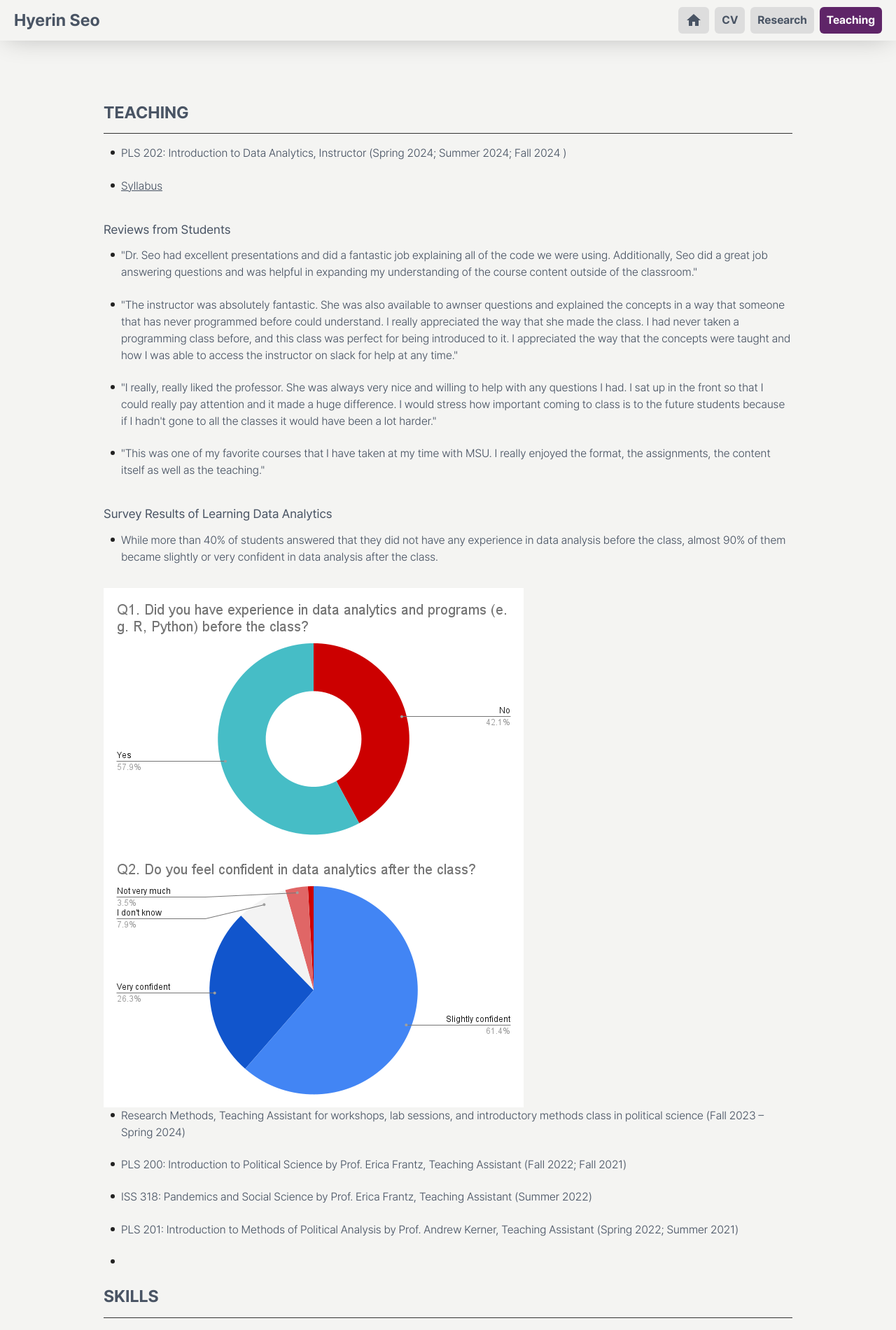
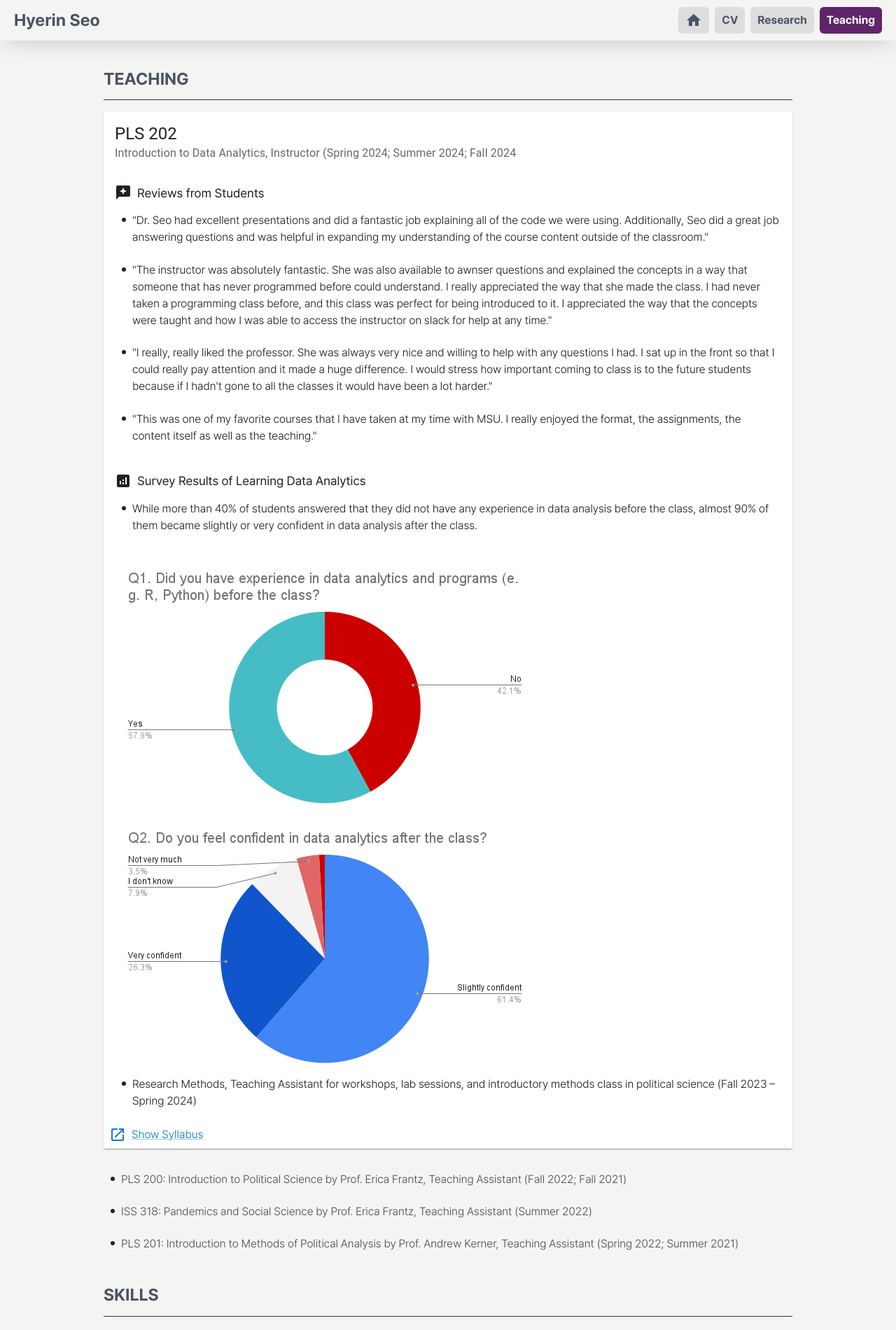
Before and after one commit to HyerinSeo1106/hyerinseo, a React (Vite) app: page /teaching in a window 1280 px wide. Shown: the top 1900 px of the page at 70% size. Built offline with nearby package versions, Linux system fonts and the light colour scheme.

Commit message:
디자인 수정

```diff
--- a/src/pages/research/index.jsx
+++ b/src/pages/research/index.jsx
@@ -2,18 +2,10 @@ import FightImg from "../../assets/images/fight_kor_jap_re_kor.png";
 import FigImg1 from "../../assets/images/fig4_tiff.png";
 import FigImg2 from "../../assets/images/fig7_tiff.png";
 
-import Accordion from '@mui/material/Accordion';
-import AccordionActions from '@mui/material/AccordionActions';
-import AccordionSummary from '@mui/material/AccordionSummary';
-import AccordionDetails from '@mui/material/AccordionDetails';
-import ExpandMoreIcon from '@mui/icons-material/ExpandMore';
-import Button from '@mui/material/Button';
-
-import Card from '@mui/material/Card';
-import CardActions from '@mui/material/CardActions';
-import CardContent from '@mui/material/CardContent';
-import CardMedia from '@mui/material/CardMedia';
-import Typography from '@mui/material/Typography';
+import Accordion from "@mui/material/Accordion";
+import AccordionSummary from "@mui/material/AccordionSummary";
+import AccordionDetails from "@mui/material/AccordionDetails";
+import ExpandMoreIcon from "@mui/icons-material/ExpandMore";
 
 export default function ResearchPage() {
   return (
@@ -39,74 +31,100 @@ export default function ResearchPage() {
             Annick Anctil and Christian Houle (under review)
           </li>
           <li>
-            <i className="bold">“Everyday Nationalism Unleashed Online: Textual Evidence from South
-            Korea During the 2022 World Cup Games” (under revision) </i>
+            <i className="bold">
+              “Everyday Nationalism Unleashed Online: Textual Evidence from
+              South Korea During the 2022 World Cup Games” (under revision){" "}
+            </i>
           </li>
         </ul>
-
-        <Accordion className="mt-4">
+        <br />
+        <Accordion>
           <AccordionSummary
             expandIcon={<ExpandMoreIcon />}
             aria-controls="panel1-content"
             id="panel1-header"
+            sx={{
+              height: "50px",
+              minHeight: "50px!important",
+            }}
           >
-            Paper Details
+            Abstract
           </AccordionSummary>
-          <AccordionDetails>
-            <h3 className="sub-title">Abstract</h3>
+          <AccordionDetails sx={{ margin: "0!important" }}>
             <ul className="list">
               <li>
-                This study explores everyday nationalism in the context of the 2022
-                World Cup within Korean online communities, exploring how ordinary
-                individuals voluntarily produce and consume nationalism in their
-                daily lives. Utilizing structural text analysis on posts and
-                comments, it reveals that international sports events intensify
-                nationalism by accentuating distinctions between “my” and “other”
-                nations. Rather than creating new divides, these events reinforce
-                existing national rivalries. Nationalism based on ingroup success
-                fosters belonging and empathy, while that rooted in outgroup
-                performance displays significant hostility, especially towards
-                Japan. Remarkably, this animosity persists despite no direct match
-                between Korea and Japan during the World Cup, emphasizing the
-                importance of underlying public perceptions of ingroup and outgroup
-                in the observed expression of everyday nationalism. The findings
-                contribute nuanced insights to the study of nationalism in the
-                digital age, elucidating how online interactions shape and influence
-                national identity.
+                This study explores everyday nationalism in the context of the
+                2022 World Cup within Korean online communities, exploring how
+                ordinary individuals voluntarily produce and consume nationalism
+                in their daily lives. Utilizing structural text analysis on
+                posts and comments, it reveals that international sports events
+                intensify nationalism by accentuating distinctions between “my”
+                and “other” nations. Rather than creating new divides, these
+                events reinforce existing national rivalries. Nationalism based
+                on ingroup success fosters belonging and empathy, while that
+                rooted in outgroup performance displays significant hostility,
+                especially towards Japan. Remarkably, this animosity persists
+                despite no direct match between Korea and Japan during the World
+                Cup, emphasizing the importance of underlying public perceptions
+                of ingroup and outgroup in the observed expression of everyday
+                nationalism. The findings contribute nuanced insights to the
+                study of nationalism in the digital age, elucidating how online
+                interactions shape and influence national identity.
               </li>
               <li>
-                Keywords: everyday nationalism, online nationalism, East Asia, South
-                Korea, text analysis
+                Keywords: everyday nationalism, online nationalism, East Asia,
+                South Korea, text analysis
               </li>
+              <img src={FightImg} alt="" style={{ marginTop: "2rem " }} />
               <li>
-                <img src={FightImg1} alt="" style={{ marginTop: "2rem " }} />
-                A word cloud highlighting three national categories: Korea, Japan, and Others. Words associated with Korea
-                show expressions of emotion, like love, praise, and crying, while posts about Japan often feature celebrations
-                of their defeat, sometimes using negative emojis. Interestingly, Koreans often mention "Korea" when discussing Japan,
-                reflecting a tendency to compare their own country with Japan. In contrast, words in the "Others" category, like Messi,
-                Neymar, Brazil, and Argentina, are more neutral, focusing on players and countries rather than emotional reactions.
+                word cloud highlighting three national categories: Korea, Japan,
+                and Others. Words associated with Korea show expressions of
+                emotion, like love, praise, and crying, while posts about Japan
+                often feature celebrations of their defeat, sometimes using
+                negative emojis. Interestingly, Koreans often mention "Korea"
+                when discussing Japan, reflecting a tendency to compare their
+                own country with Japan. In contrast, words in the "Others"
+                category, like Messi, Neymar, Brazil, and Argentina, are more
+                neutral, focusing on players and countries rather than emotional
+                reactions.
               </li>
+              <img src={FigImg1} alt="" />
               <li>
-                <img src={FigImg} alt="" />
-                A term category association plot, or "Fightin' Words" plot, which highlights the most distinctive words used in
-                comments related to Korea and Japan. The plot shows how certain terms are exclusive to each category, with dots
-                representing the most defining words. For posts about Korea, terms like "cute," "crying (ㅠㅠ)," and references
-                to the Korean coach Bento and team captain Son Heung-min dominate. In contrast, comments about Japan feature
-                laughter symbols, direct mentions of Japan, and derogatory depictions using monkey emojis. Notably, the term
-                “war criminal” frequently appears when Koreans discuss Japan, reflecting deep-seated historical tensions between the two nations.
+                A term category association plot, or "Fightin' Words" plot,
+                which highlights the most distinctive words used in comments
+                related to Korea and Japan. The plot shows how certain terms are
+                exclusive to each category, with dots representing the most
+                defining words. For posts about Korea, terms like "cute,"
+                "crying (ㅠㅠ)," and references to the Korean coach Bento and
+                team captain Son Heung-min dominate. In contrast, comments about
+                Japan feature laughter symbols, direct mentions of Japan, and
+                derogatory depictions using monkey emojis. Notably, the term
+                “war criminal” frequently appears when Koreans discuss Japan,
+                reflecting deep-seated historical tensions between the two
+                nations.
               </li>
+              <img src={FigImg2} alt="" />
               <li>
-                <img src={FigImg2} alt="" />
-                Topic differences of Korea and Japan from a structural topic model. The contrast of topics prevalent for each country
-                proves how the tones and terms used for each country are different with statistical significance.
+                Topic differences of Korea and Japan from a structural topic
+                model. The contrast of topics prevalent for each country proves
+                how the tones and terms used for each country are different with
+                statistical significance.
               </li>
             </ul>
           </AccordionDetails>
         </Accordion>
+        <ul className="list mt-4">
           <li>
-          <a href="https://preprints.apsanet.org/engage/apsa/article-details/66d53b4220ac769e5f922a89" target="__blank">
-            "Pride and Politics: The Varied Influence of National Pride on Political Behavior in South Korea, Japan, and China" (2024 APSA Presentation) </a>
+            <a
+              href="https://preprints.apsanet.org/engage/apsa/article-details/66d53b4220ac769e5f922a89"
+              target="__blank"
+            >
+              "Pride and Politics: The Varied Influence of National Pride on
+              Political Behavior in South Korea, Japan, and China" (2024 APSA
+              Presentation){" "}
+            </a>
           </li>
+        </ul>
 
         <h2 className="sub-title">PUBLICATIONS</h2>
         <ul className="list">
@@ -123,8 +141,11 @@ export default function ResearchPage() {
               target="__blank"
             >
               “An Analysis on the Authority of the GCC Based on the Network
-              Theory.” <i className="italic">The Journal of the Institute of the Middle East Studies</i>,
-              2015, 34.1: 23-53
+              Theory.”{" "}
+              <i className="italic">
+                The Journal of the Institute of the Middle East Studies
+              </i>
+              , 2015, 34.1: 23-53
             </a>
           </li>
         </ul>
--- a/src/pages/teaching/index.jsx
+++ b/src/pages/teaching/index.jsx
@@ -1,71 +1,127 @@
+import { useState } from "react";
+import { Link } from "@mui/material";
+
 import SyllabusPdf from "../../assets/etc/pls202_24spring_syllabus.pdf";
-import SurbeyImg1 from "../../assets/images/surbey1.png";//
-import SurbeyImg2 from "../../assets/images/surbey2.png";//
 import imgnew1 from "../../assets/images/q1_plot.png";
 import imgnew2 from "../../assets/images/q2_plot.png";
 
+import { styled } from "@mui/material/styles";
+import Card from "@mui/material/Card";
+import CardHeader from "@mui/material/CardHeader";
+import CardContent from "@mui/material/CardContent";
+import CardActions from "@mui/material/CardActions";
+
+import IconButton from "@mui/material/IconButton";
+import OpenInNewIcon from "@mui/icons-material/OpenInNew";
+import ReviewsIcon from "@mui/icons-material/Reviews";
+import AnalyticsIcon from "@mui/icons-material/Analytics";
+
+const ExpandMore = styled((props) => {
+  const { expand, ...other } = props;
+  return <IconButton {...other} />;
+})(({ theme }) => ({
+  marginLeft: "auto",
+  transition: theme.transitions.create("transform", {
+    duration: theme.transitions.duration.shortest,
+  }),
+  variants: [
+    {
+      props: ({ expand }) => !expand,
+      style: {
+        transform: "rotate(0deg)",
+      },
+    },
+    {
+      props: ({ expand }) => !!expand,
+      style: {
+        transform: "rotate(180deg)",
+      },
+    },
+  ],
+}));
+
 export default function TeachingPage() {
+  const [expanded, setExpanded] = useState(false);
+
+  const handleExpandClick = () => {
+    setExpanded(!expanded);
+  };
   return (
     <section className="main-section">
       <div>
         <h2 className="sub-title">TEACHING</h2>
-        <ul className="list">
-          <li>
-            <a className="bold">PLS 202: Introduction to Data Analytics, Instructor (Spring 2024; Summer
-            2024; Fall 2024 )</a>
-          </li>
-              <li>
-                <a href={SyllabusPdf} target="__blank">
-                Syllabus
-                </a>
-              </li>
-              <h3 className="sub-title">Reviews from Students</h3>
+        <Card>
+          <CardHeader
+            title="PLS 202"
+            subheader="Introduction to Data Analytics, Instructor (Spring 2024; Summer 2024; Fall 2024"
+          />
+          <CardContent>
+            <h3 className="sub-title">
+              <ReviewsIcon /> Reviews from Students
+            </h3>
             <ul className="list">
               <li>
                 "Dr. Seo had excellent presentations and did a fantastic job
-            explaining all of the code we were using. Additionally, Seo did a
-            great job answering questions and was helpful in expanding my
+                explaining all of the code we were using. Additionally, Seo did
+                a great job answering questions and was helpful in expanding my
                 understanding of the course content outside of the classroom."
               </li>
               <li>
-            "The instructor was absolutely fantastic. She was also available to
-            awnser questions and explained the concepts in a way that someone
-            that has never programmed before could understand. I really
-            appreciated the way that she made the class. I had never taken a
-            programming class before, and this class was perfect for being
-            introduced to it. I appreciated the way that the concepts were
-            taught and how I was able to access the instructor on slack for help
-            at any time."
+                "The instructor was absolutely fantastic. She was also available
+                to awnser questions and explained the concepts in a way that
+                someone that has never programmed before could understand. I
+                really appreciated the way that she made the class. I had never
+                taken a programming class before, and this class was perfect for
+                being introduced to it. I appreciated the way that the concepts
+                were taught and how I was able to access the instructor on slack
+                for help at any time."
               </li>
               <li>
-            "I really, really liked the professor. She was always very nice and
-            willing to help with any questions I had. I sat up in the front so
-            that I could really pay attention and it made a huge difference. I
-            would stress how important coming to class is to the future students
-            because if I hadn't gone to all the classes it would have been a lot
-            harder."
+                "I really, really liked the professor. She was always very nice
+                and willing to help with any questions I had. I sat up in the
+                front so that I could really pay attention and it made a huge
+                difference. I would stress how important coming to class is to
+                the future students because if I hadn't gone to all the classes
+                it would have been a lot harder."
               </li>
               <li>
-            "This was one of my favorite courses that I have taken at my time
-            with MSU. I really enjoyed the format, the assignments, the content
-            itself as well as the teaching."
+                "This was one of my favorite courses that I have taken at my
+                time with MSU. I really enjoyed the format, the assignments, the
+                content itself as well as the teaching."
               </li>
             </ul>
-        <h3 className="sub-title">Survey Results of Learning Data Analytics</h3>
+            <h3 className="sub-title">
+              <AnalyticsIcon /> Survey Results of Learning Data Analytics
+            </h3>
             <ul className="list">
               <li>
-            While more than 40% of students answered that they did not have any
-            experience in data analysis before the class, almost 90% of them
-            became slightly or very confident in data analysis after the class.{" "}
+                While more than 40% of students answered that they did not have
+                any experience in data analysis before the class, almost 90% of
+                them became slightly or very confident in data analysis after
+                the class.{" "}
               </li>
-        </ul>
               <img src={imgnew1} alt="" style={{ marginTop: "2rem" }} />
               <img src={imgnew2} alt="" />
               <li>
-            Research Methods, Teaching Assistant for workshops, lab sessions,
-            and introductory methods class in political science (Fall 2023 –
-            Spring 2024)
+                Research Methods, Teaching Assistant for workshops, lab
+                sessions, and introductory methods class in political science
+                (Fall 2023 – Spring 2024)
               </li>
+            </ul>
+          </CardContent>
+          <CardActions>
+            <Link
+              size="medium"
+              variant="contained"
+              href={SyllabusPdf}
+              target="__blank"
+              sx={{ display: "flex", alignItems: "center", gap: 1 }}
+            >
+              <OpenInNewIcon /> Show Syllabus
+            </Link>
+          </CardActions>
+        </Card>
+        <ul className="list" style={{ marginTop: "2rem" }}>
           <li>
             PLS 200: Introduction to Political Science by Prof. Erica Frantz,
             Teaching Assistant (Fall 2022; Fall 2021)
@@ -78,7 +134,6 @@ export default function TeachingPage() {
             PLS 201: Introduction to Methods of Political Analysis by Prof.
             Andrew Kerner, Teaching Assistant (Spring 2022; Summer 2021)
           </li>
-          <li></li>
         </ul>
         <h2 className="sub-title">SKILLS</h2>
         <ul className="list">
--- a/src/styles/common.scss
+++ b/src/styles/common.scss
@@ -23,6 +23,9 @@ body {
   display: flex;
   align-items: center;
   gap: 10px;
+}
+.mt-4{
+  margin-top: 2rem;
 }
 .header {
   width: 100%;
@@ -339,19 +342,27 @@ body {
     }
   }
   .sub-title {
+    display: flex;
+    align-items: center;
+    gap:8px;
     padding-bottom: 1rem;
     margin-bottom: 1rem;
   }
   h2.sub-title{
     font-size: 1.5rem;
-    padding-top: 3rem;
     border-bottom: 1px solid #333;
+    &:not(:first-child){
+      padding-top: 3rem;
+
+    }
   }
   h3.sub-title{
     font-weight: 500;
-    padding-top: 2.5rem;
     padding-bottom: 0;
     font-size: 1.1rem;
+    &:not(:first-child){
+      padding-top: 2.5rem;
+    }
   }
   @media all and (max-width: 640px) {
     flex-direction: column;
```
Lines whose indentation alone changed are shown as unchanged.
